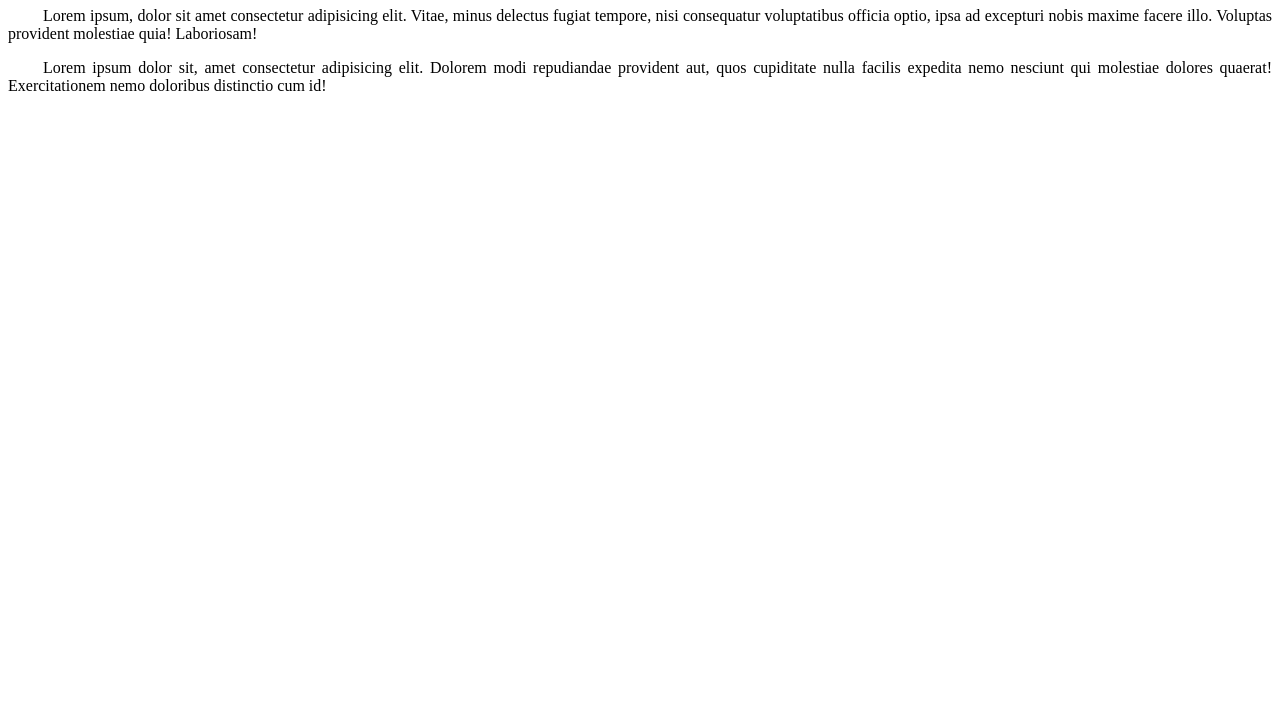
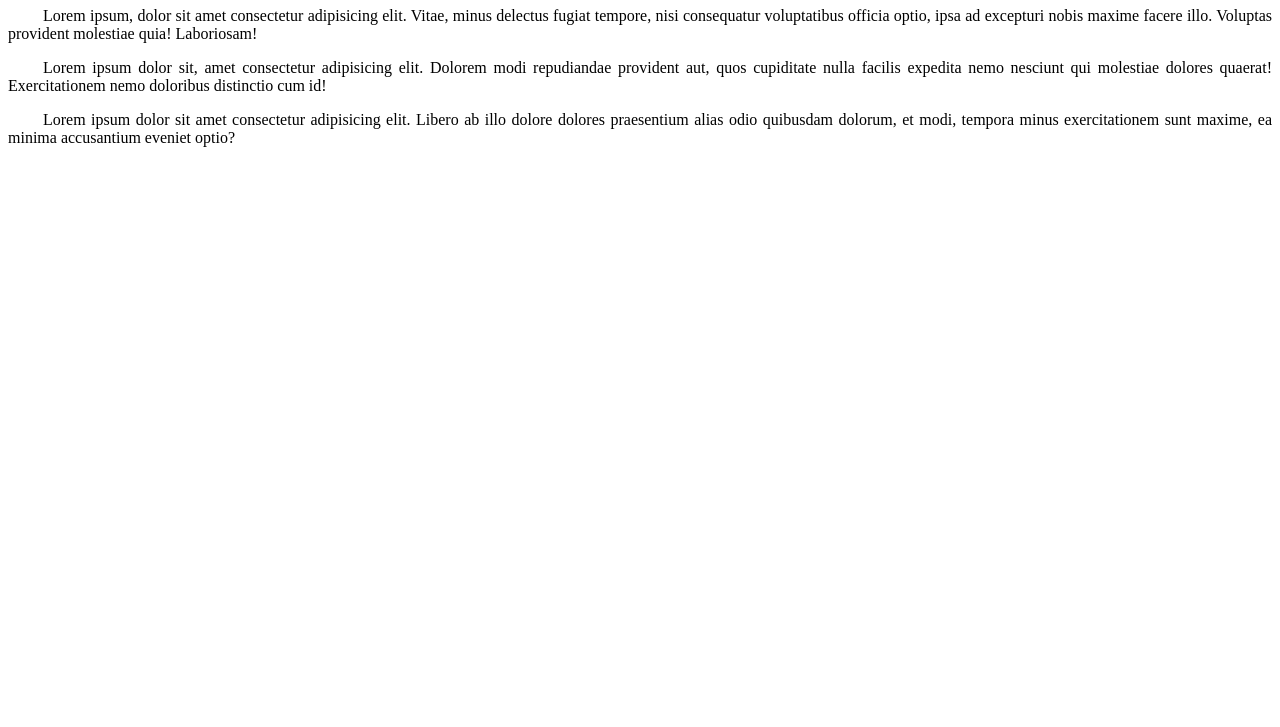
Before and after one commit to lcsilva76/exemplo-1tdspk, a plain HTML site: page index.html in a window 1280 px wide. Shown: the part 73-800 px from the top of the page. Drawn offline with Linux system fonts and the light colour scheme.

Commit message:
tercceiro commit

```diff
--- a/index.html
+++ b/index.html
@@ -12,5 +12,7 @@
     <p>Lorem ipsum, dolor sit amet consectetur adipisicing elit. Vitae, minus delectus fugiat tempore, nisi consequatur voluptatibus officia optio, ipsa ad excepturi nobis maxime facere illo. Voluptas provident molestiae quia! Laboriosam!</p>
 
     <p>Lorem ipsum dolor sit, amet consectetur adipisicing elit. Dolorem modi repudiandae provident aut, quos cupiditate nulla facilis expedita nemo nesciunt qui molestiae dolores quaerat! Exercitationem nemo doloribus distinctio cum id!</p>
+
+    <p>Lorem ipsum dolor sit amet consectetur adipisicing elit. Libero ab illo dolore dolores praesentium alias odio quibusdam dolorum, et modi, tempora minus exercitationem sunt maxime, ea minima accusantium eveniet optio?</p>
 </body>
 </html>
```
